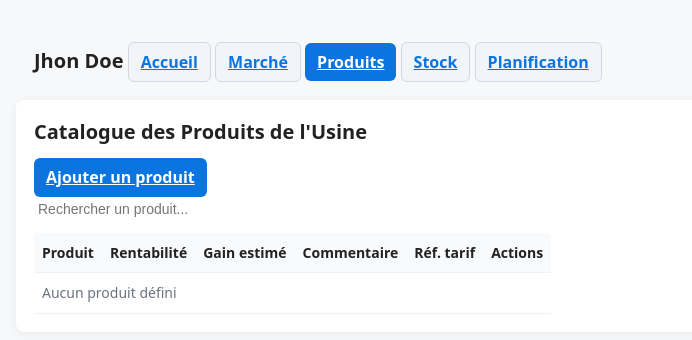
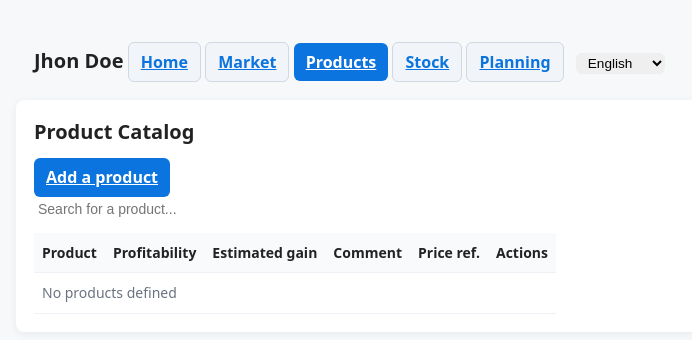
Before and after one commit to casuhall/echoes-factory, a website: page produits.html in a window 1280 px wide. Shown: the whole page, without its empty margins (146-838 px from the left). Drawn offline with Linux system fonts and the light colour scheme.

Commit message:
feat(i18n): migrate produits.html to internationalization

```diff
--- a/locales/en.json
+++ b/locales/en.json
@@ -57,5 +57,17 @@
   "stock.aucunObjet": "No items in stock",
   "stock.inventaireVide": "Inventory desperately empty",
   "stock.aucunResultat": "No results for this search",
+  "produits.titre": "Product Catalog",
+  "produits.ajouterProduit": "Add a product",
+  "produits.rechercher": "Search for a product...",
+  "produits.produit": "Product",
+  "produits.rentabilité": "Profitability",
+  "produits.gain": "Estimated gain",
+  "produits.commentaire": "Comment",
+  "produits.refTarif": "Price ref.",
+  "produits.actions": "Actions",
+  "produits.aucunProduit": "No products defined",
+  "produits.aucunResultat": "No products match the search",
+  "produits.confirmationSuppression": "Are you sure you want to delete the product \"{nom}\" ?",
   "stock.confirmationSuppression": "Are you sure you want to delete the item \"{nom}\" ?"
 }
--- a/produits.html
+++ b/produits.html
@@ -12,36 +12,38 @@
   <nav>
     <div>
       <span class="h1" id="nav-nomUsine">[Nom de l'usine]</span>
-      <a href="./index.html" class="btn ghost" id="nav-accueil">Accueil</a>
-      <a href="./marché.html" class="btn ghost" id="nav-marché">Marché</a>
-      <a href="./produits.html" class="btn" id="nav-produits">Produits</a>
-      <a href="./stock.html" class="btn ghost" id="nav-stock">Stock</a>
-      <a href="./planification.html" class="btn ghost" id="nav-planification">Planification</a>
+      <a href="./index.html" class="btn ghost" id="nav-accueil" data-i18n="nav.accueil">Accueil</a>
+      <a href="./marché.html" class="btn ghost" id="nav-marché" data-i18n="nav.marché">Marché</a>
+      <a href="./produits.html" class="btn" id="nav-produits" data-i18n="nav.produits">Produits</a>
+      <a href="./stock.html" class="btn ghost" id="nav-stock" data-i18n="nav.stock">Stock</a>
+      <a href="./planification.html" class="btn ghost" id="nav-planification" data-i18n="nav.planification">Planification</a>
+      <select id="select-langue" style="margin-left: 8px; padding: 2px 8px; font-size: 0.85em; width: auto;">
+      </select>
     </div>
   </nav>
   <main id="ajoutProduitMain">
-    <h1>Catalogue des Produits de l'Usine</h1>
+    <h1 data-i18n="produits.titre">Catalogue des Produits de l'Usine</h1>
     <div class="actions">
-      <a href="./edition_produit.html" class="btn">Ajouter un produit</a>
+      <a href="./edition_produit.html" class="btn" data-i18n="produits.ajouterProduit">Ajouter un produit</a>
     </div>
     <div class="grid" style="margin-bottom:12px;">
-      <input type="text" id="search_produits" placeholder="Rechercher un produit..." />
+      <input type="text" id="search_produits" placeholder="Rechercher un produit..." data-i18n-placeholder="produits.rechercher" />
     </div>
     <div>
       <table>
         <thead>
           <tr>
-            <th id="th-nom" style="cursor:pointer;user-select:none;">Produit</th>
-            <th id="th-rentabilité" style="cursor:pointer;user-select:none;">Rentabilité</th>
-            <th id="th-gain" style="cursor:pointer;user-select:none;">Gain estimé</th>
-            <th>Commentaire</th>
-            <th>Réf. tarif</th>
-            <th>Actions</th>
+            <th id="th-nom" style="cursor:pointer;user-select:none;" data-i18n="produits.produit">Produit</th>
+            <th id="th-rentabilité" style="cursor:pointer;user-select:none;" data-i18n="produits.rentabilité">Rentabilité</th>
+            <th id="th-gain" style="cursor:pointer;user-select:none;" data-i18n="produits.gain">Gain estimé</th>
+            <th data-i18n="produits.commentaire">Commentaire</th>
+            <th data-i18n="produits.refTarif">Réf. tarif</th>
+            <th data-i18n="produits.actions">Actions</th>
           </tr>
         </thead>
         <tbody id="produitsBody">
           <tr class="empty">
-            <td colspan="6">Aucun produit défini</td>
+            <td colspan="6" data-i18n="produits.aucunProduit">Aucun produit défini</td>
           </tr>
         </tbody>
       </table>
@@ -51,11 +53,15 @@
     import { Usine } from "./app/service.js"
     import {
       decodeEchoesListe, UNICODE_DATE_FORMAT, NUMBER_FORMAT,
-      initialiserElement, notifier
+      initialiserElement, notifier, prépareNotification
     } from "./app/presentation.js"
     import { filtrerProduits, trierProduits } from "./app/produitsSortFilter.js"
     import { estPérimé } from "./app/péremption.js"
     import { Stockage } from "./app/storage.js"
+    import { i18n } from "./app/i18n.js"
+
+    prépareNotification();
+    await i18n.charger();
 
     const stockage = new Stockage(Stockage.lirePantryId());
     const usine = Usine.parse(await stockage.lireUsine() || "{}");
@@ -116,7 +122,7 @@
 
       if (produitsFiltrésTriés.length === 0) {
         corpsTableauProduits.innerHTML = `<tr class="empty"><td colspan="6">${
-          filtre ? 'Aucun produit ne correspond à la recherche' : 'Aucun produit défini'
+          filtre ? i18n.t('produits.aucunResultat') : i18n.t('produits.aucunProduit')
         }</td></tr>`;
         return;
       }
@@ -143,7 +149,7 @@
         deleteButton.textContent = "🗑";
         deleteButton.classList.add("btn", "warning");
         deleteButton.addEventListener("click", async () => {
-          if (confirm(`Êtes-vous sûr de vouloir supprimer le produit "${produit.nom}" ?`)) {
+          if (confirm(i18n.t('produits.confirmationSuppression').replace('{nom}', produit.nom))) {
             usine.supprimeProduit(produit.nom);
             await stockage.sauvegarderUsine(usine);
             location.reload();
@@ -159,6 +165,42 @@
     // Recherche en temps réel
     searchInput.addEventListener('input', afficherProduits);
 
+    // Appliquer les traductions
+    function appliquerTraductions() {
+      document.querySelectorAll('[data-i18n]').forEach(el => {
+        const clé = el.getAttribute('data-i18n');
+        el.textContent = i18n.t(clé);
+      });
+      document.querySelectorAll('[data-i18n-placeholder]').forEach(el => {
+        const clé = el.getAttribute('data-i18n-placeholder');
+        el.placeholder = i18n.t(clé);
+      });
+    }
+
+    function alimenterSelecteurLangue() {
+      const select = document.getElementById('select-langue');
+      select.innerHTML = '';
+      const labels = { fr: 'Français', en: 'English', de: 'Deutsch', es: 'Español' };
+      i18n.localesDisponibles.forEach(code => {
+        const option = document.createElement('option');
+        option.value = code;
+        option.textContent = labels[code] || code.toUpperCase();
+        if (code === i18n.locale) {
+          option.selected = true;
+        }
+        select.appendChild(option);
+      });
+    }
+
+    appliquerTraductions();
+    alimenterSelecteurLangue();
+
+    document.getElementById('select-langue').addEventListener('change', async (event) => {
+      await i18n.changerLocale(event.target.value);
+      appliquerTraductions();
+      alimenterSelecteurLangue();
+    });
+
     // Affichage initial
     afficherProduits();
   </script>
```
Also changed, not shown: edition_produit.html (+2 -2 lines), locales/de.json (+13 -1 lines), locales/es.json (+13 -1 lines), locales/fr.json (+12 -0 lines).
